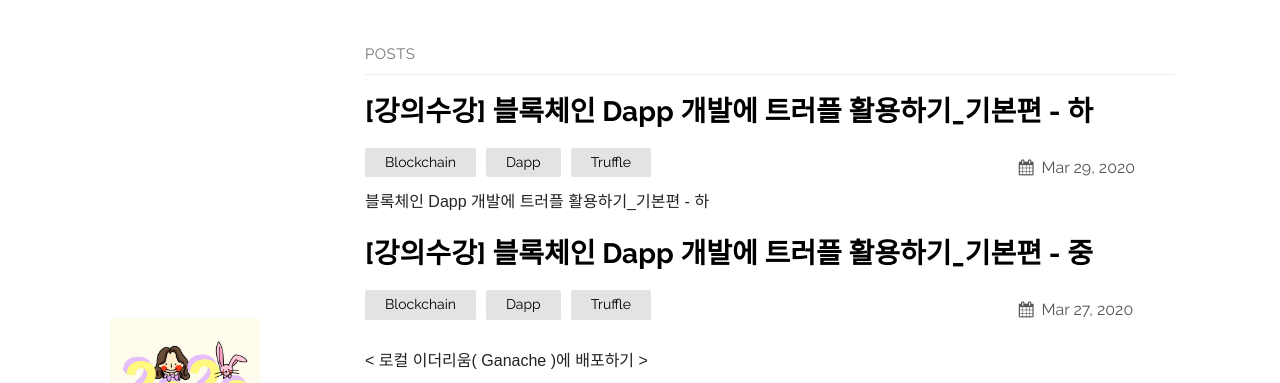
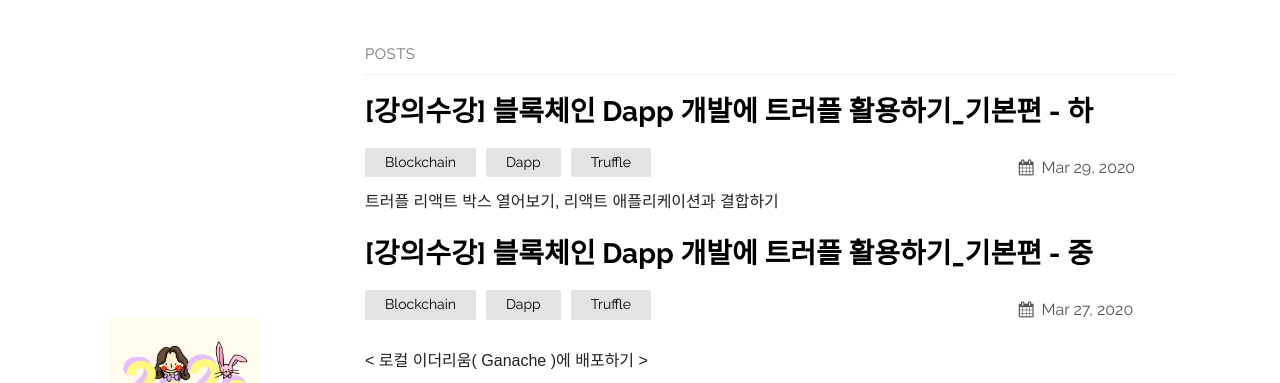
Before and after one commit to jhhhj1002/jhhhj1002.github.io, a Jekyll site: the page built from index.md, in a window 1280 px wide and 1176 px high. Shown: the top 383 px of the window. Built offline with Jekyll 4.4.1, drawn with Linux system fonts in a browser that asks for light colours.

Commit message:
Update 2020-03-29-Truffle-in-Blockchain-03.markdown

```diff
--- a/_posts/2020-03-29-Truffle-in-Blockchain-03.markdown
+++ b/_posts/2020-03-29-Truffle-in-Blockchain-03.markdown
@@ -1,7 +1,7 @@
 ---
 layout: post
 title:  "[강의수강] 블록체인 Dapp 개발에 트러플 활용하기_기본편 - 하"
-excerpt: "블록체인 Dapp 개발에 트러플 활용하기_기본편 - 하"
+excerpt: "트러플 리액트 박스 열어보기, 리액트 애플리케이션과 결합하기"
 date:   2020-03-29 16:38:36 +0530
 categories: Blockchain Dapp Truffle
 ---
```
